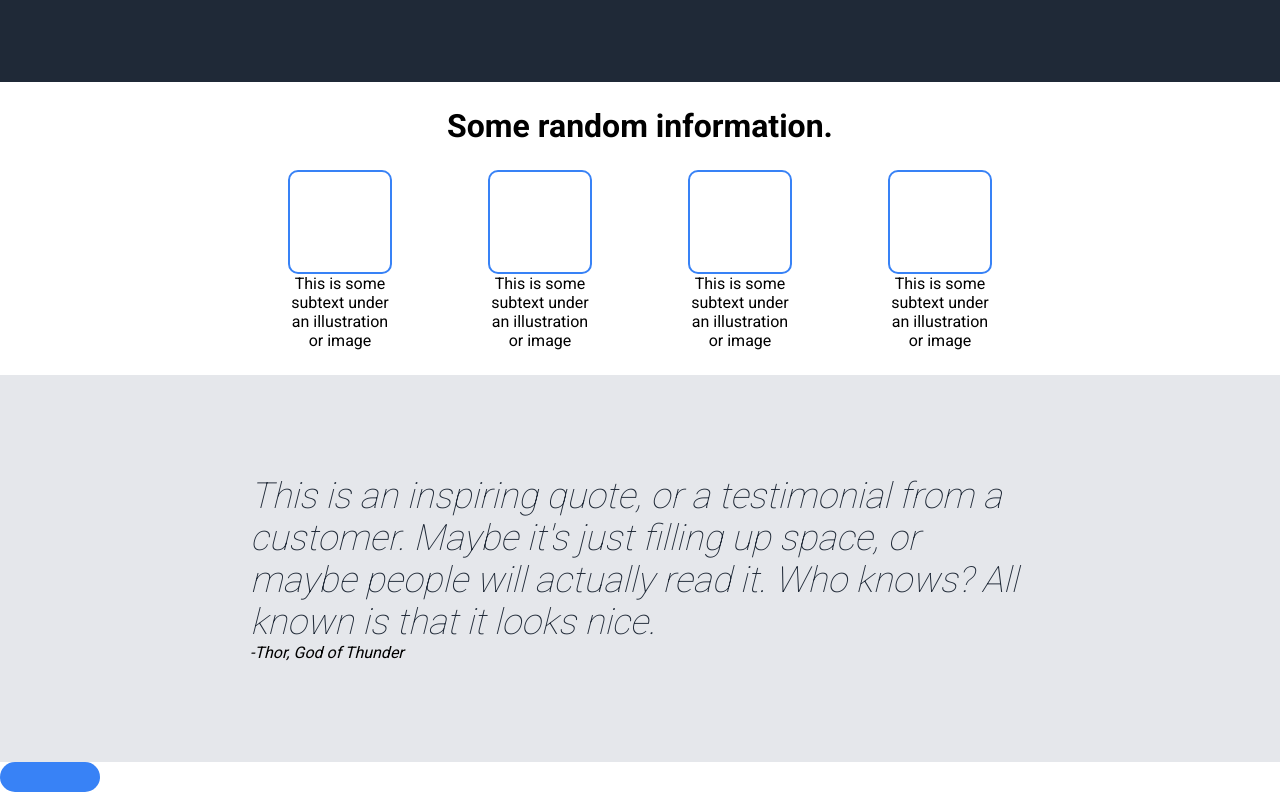
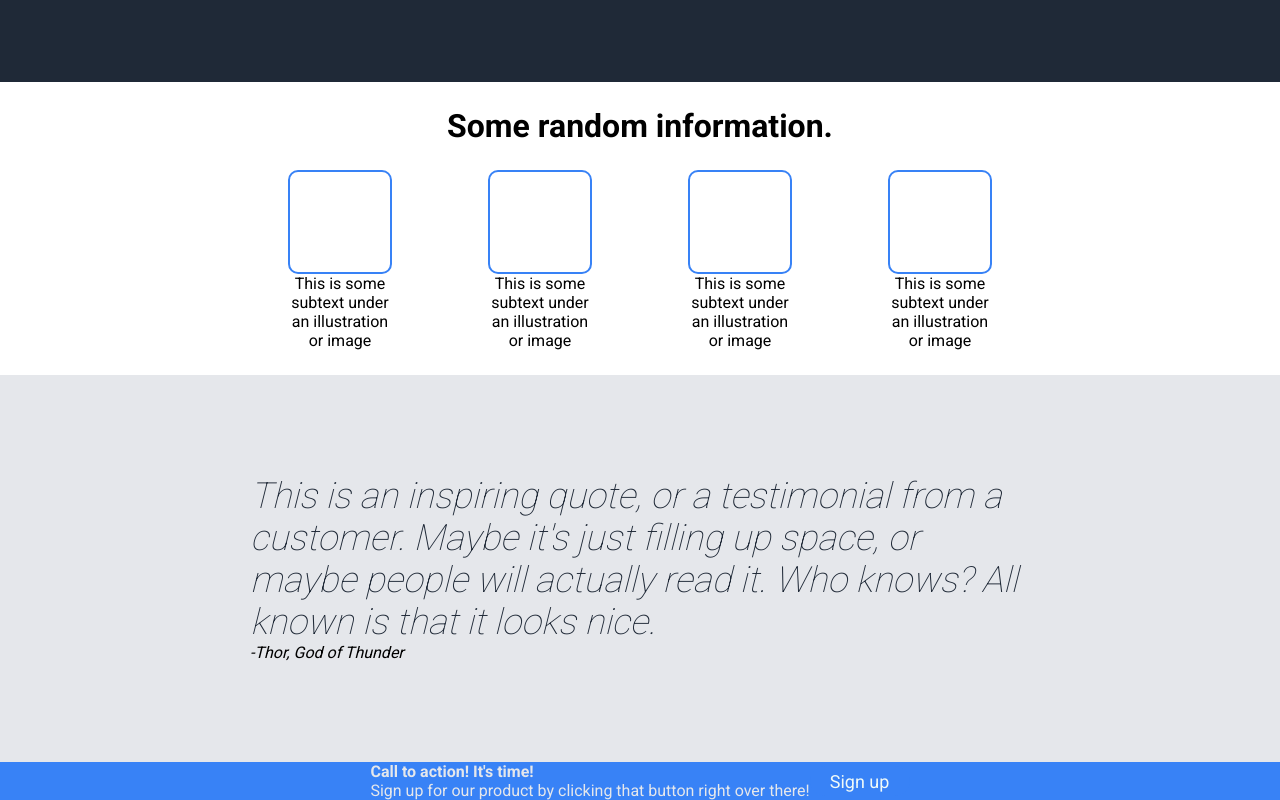
Before and after one commit to AaryanChy/Landing-Page, a plain HTML site: page index.html in a window 1280 px wide. Shown: the part 746-1546 px from the top of the page. Drawn offline with Linux system fonts and the light colour scheme.

Commit message:
added sign up section to pages

```diff
--- a/index.html
+++ b/index.html
@@ -76,7 +76,17 @@
             All known is that it looks nice.</em><br>
             <cite>-Thor, God of Thunder</cite>
       </div>
-      <div class="signUp"></div>
+      <div class="signUpContainer">
+        <div class="content">
+            <div class="left">
+                <h4>Call to action! It's time!</h4>
+                <p>Sign up for our product by clicking that button right over there!</p>
+            </div>
+            <div class="right">
+                <button class="signUp">Sign up</button>
+            </div>
+        </div>
+      </div>
     </div>
     <footer></footer>
   </body>
--- a/style.css
+++ b/style.css
@@ -113,3 +113,11 @@ em {
 cite {
   text-align: center;
 }
+
+.content {
+  display: flex;
+  background-color: #3882f6;
+  color: #e5e7eb;
+  justify-content: center;
+  align-items: center;
+}
```
